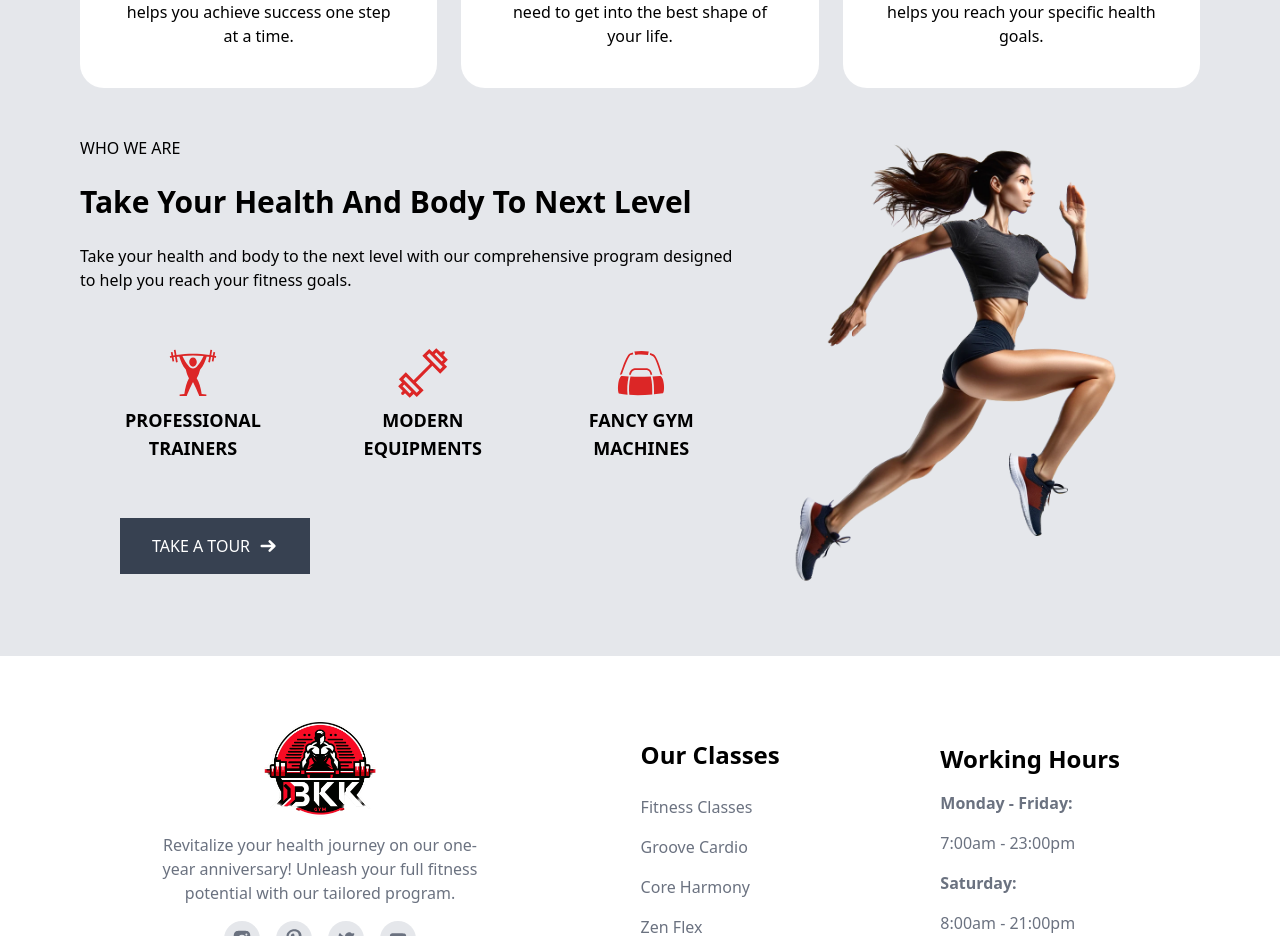
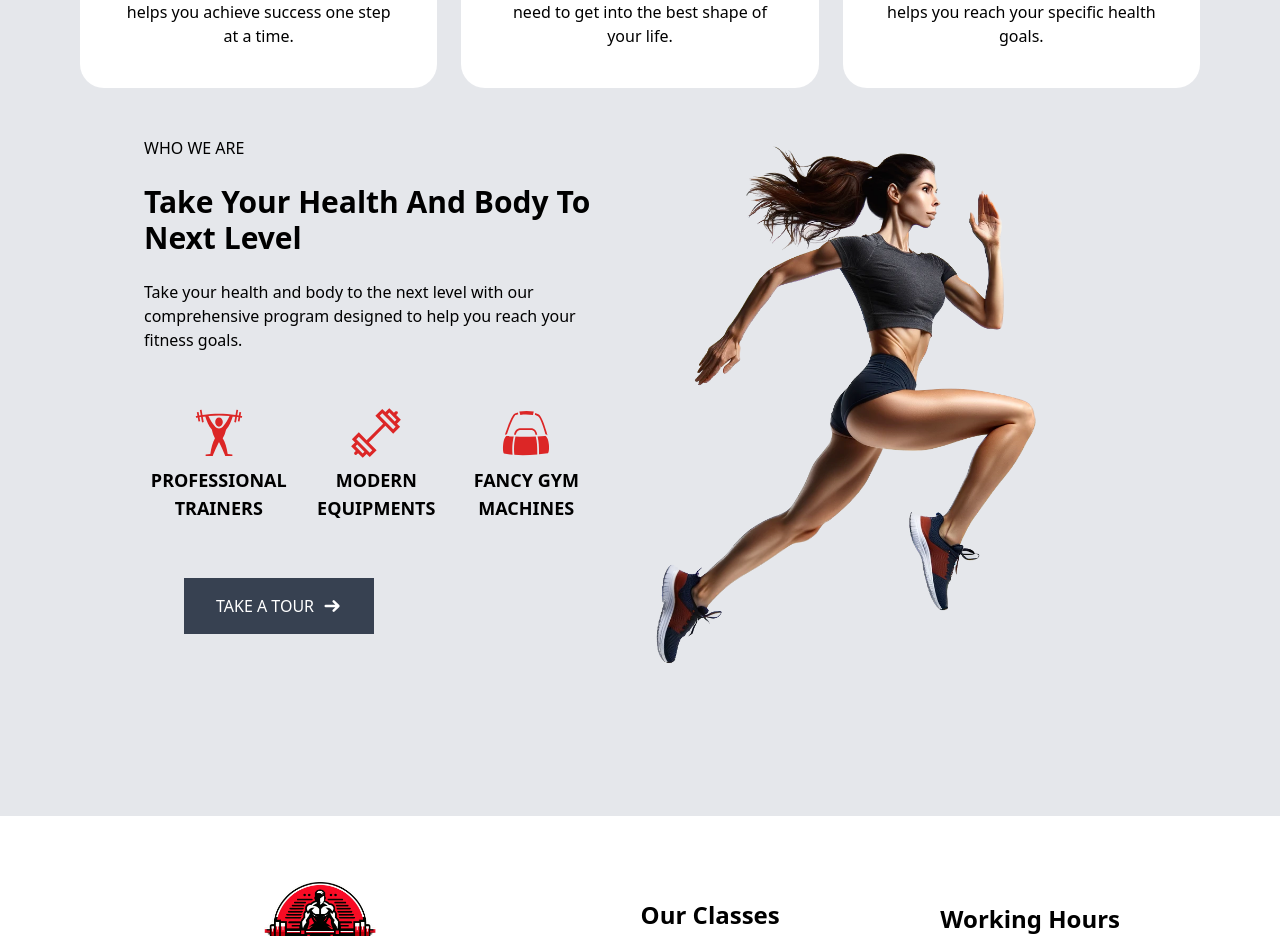
Before and after one commit to OnigiriKing/new-project, a React (Create React App) app: page / in a window 1280 px wide. Shown: the part 1000-1936 px from the top of the page. Built offline with nearby package versions, Linux system fonts and the light colour scheme.

Commit message:
About style update

```diff
--- a/src/components/homeComp/Home.About/About.jsx
+++ b/src/components/homeComp/Home.About/About.jsx
@@ -3,7 +3,7 @@ import run from "../img/run.png"
 
 export default function About() {
   return (
-    <div class="flex h-screen bg-gray-200 w-full justify-center">
+    <div class="flex h-[120vh] bg-gray-200 w-full justify-center">
       <div class="w-full max-w-[70rem]">
         <div class="flex gap-6  relative bottom-12 z-30">
           <div class=" bg-white p-10 rounded-3xl flex flex-col text-center items-center w-[45rem] gap-2">
@@ -31,7 +31,7 @@ export default function About() {
             </p>
           </div>
         </div>
-        <div class="flex">
+        <div class="flex mx-[4rem]">
           <div class="flex gap-6 flex-col">
             <div>
               <h3>WHO WE ARE</h3>
@@ -62,7 +62,7 @@ export default function About() {
               TAKE A TOUR {allSvg(20).arrow}
             </button>
           </div>
-          <div class="w-[40rem]">
+          <div class="w-[70rem] flex items-center">
             <img src={run} />
           </div>
         </div>
```
Also changed, not shown: src/dist/style.css.
